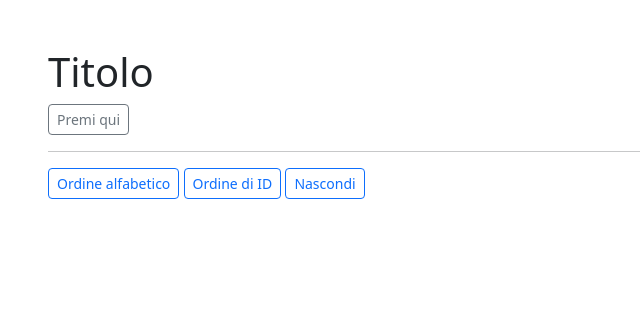
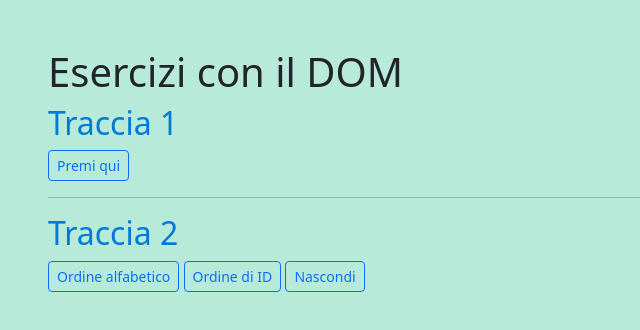
Before and after one commit to MarcoDeVito/Marco-De-Vito---es-DOM-p2, a plain HTML site: page index.html in a window 1280 px wide. Shown: the whole page, without its empty margins (0-640 px from the left). Drawn offline with nearby package versions, Linux system fonts and the light colour scheme.

Commit message:
sistemato la veste grafica dell'esercizio per ripassare css e bootstrap

```diff
--- a/index.html
+++ b/index.html
@@ -8,9 +8,11 @@
     <link rel="stylesheet" href="style.css">
   </head>
   <body class="p-5">
-    <h1>Titolo</h1>
-    <button class="btn btn-outline-secondary btn-sm" id="btn1" >Premi qui</button>
+    <h1>Esercizi con il DOM</h1>
+    <h2>Traccia 1</h2>
+    <button class="btn btn-outline-primary btn-sm" id="btn1" >Premi qui</button>
     <hr>
+    <h2>Traccia 2</h2>
     <button class="btn btn-outline-primary btn-sm" id="btn2" >Ordine alfabetico</button>
     <button class="btn btn-outline-primary btn-sm" id="btn3" >Ordine di ID</button>
     <button class="btn btn-outline-primary btn-sm" id="hide" >Nascondi</button>
--- a/style.css
+++ b/style.css
@@ -0,0 +1,7 @@
+body{
+    background-color: rgba(148, 224, 199, 0.654);
+}
+
+p,h2{
+    color: #0078D7;
+}
```
